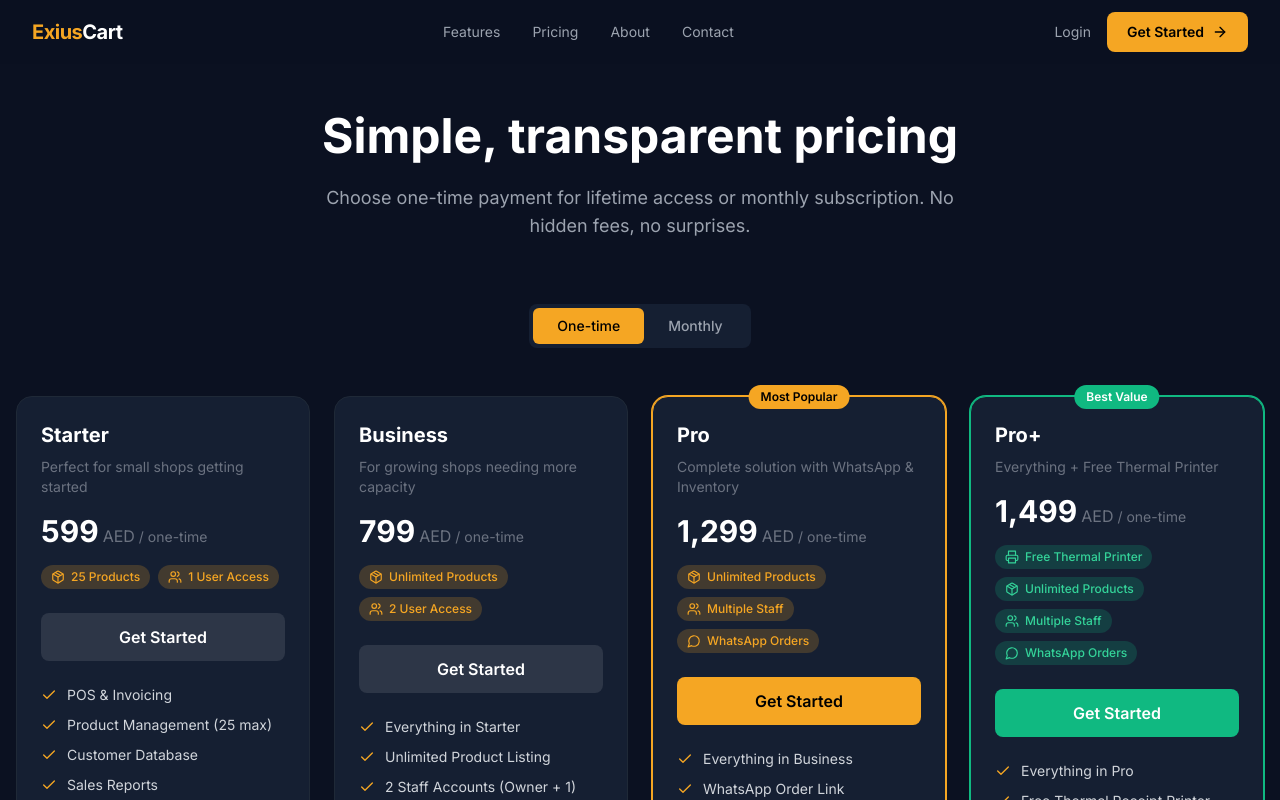
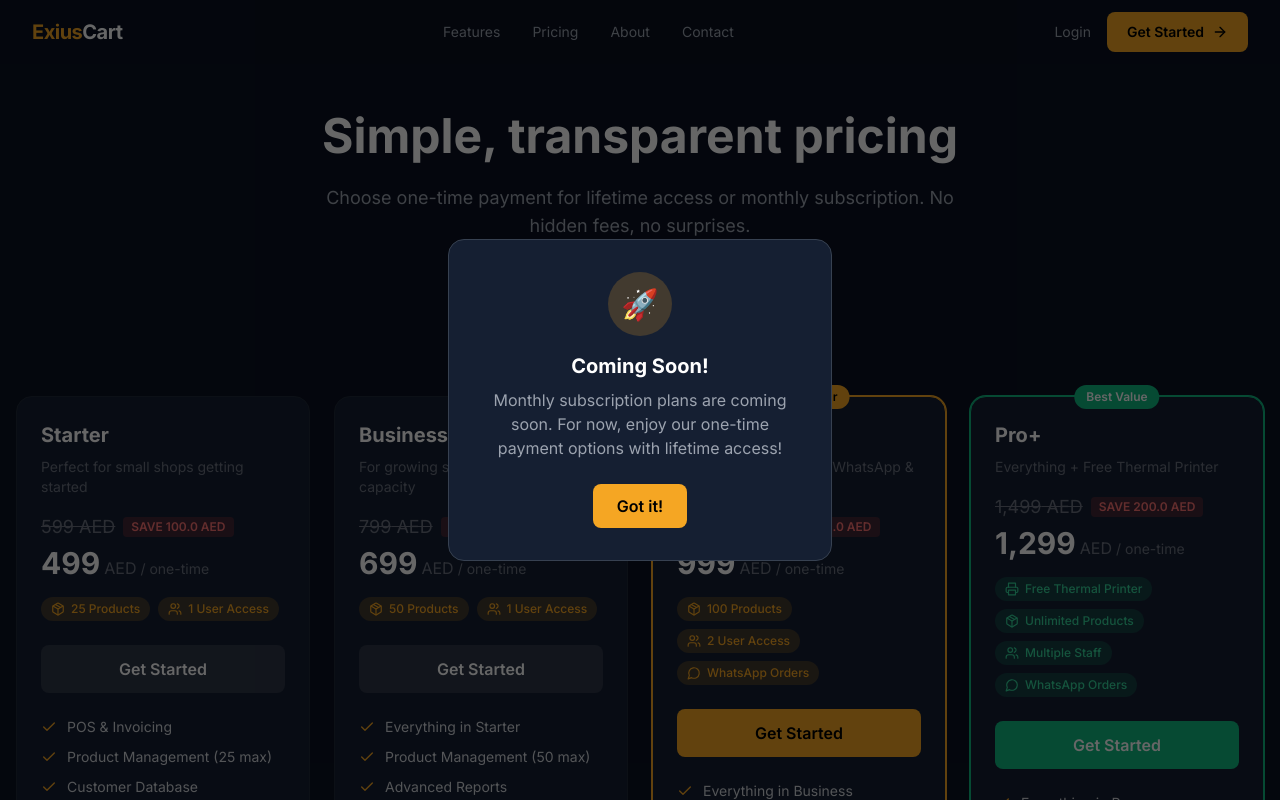
Before and after one commit to mizairyaktharmf/ExiusCart, a Next.js app in the folder apps/exiuscart-website/: page /pricing in a window 1280 px wide. Both pictures are taken after a click on the button "Monthly". Shown: the top 800 px of the page. Built offline with nearby package versions, Linux system fonts and the light colour scheme.

Commit message:
added the discount badge to price tsx

```diff
--- a/apps/exiuscart-website/src/app/pricing/page.tsx
+++ b/apps/exiuscart-website/src/app/pricing/page.tsx
@@ -1,12 +1,38 @@
+'use client';
+
 import Link from 'next/link';
+import { useState } from 'react';
 import { ArrowRight, Check, X, Printer, Users, Package, MessageCircle } from 'lucide-react';
 import { Navbar } from '@/components/layout/navbar';
 import { Footer } from '@/components/layout/footer';
 
 export default function PricingPage() {
+  const [showComingSoon, setShowComingSoon] = useState(false);
+
   return (
     <div className="min-h-screen bg-[#0B1121]">
       <Navbar />
+
+      {/* Coming Soon Modal */}
+      {showComingSoon && (
+        <div className="fixed inset-0 bg-black/60 z-50 flex items-center justify-center p-4" onClick={() => setShowComingSoon(false)}>
+          <div className="bg-[#151F32] rounded-2xl border border-gray-700 p-8 max-w-sm text-center" onClick={(e) => e.stopPropagation()}>
+            <div className="w-16 h-16 bg-[#F5A623]/20 rounded-full flex items-center justify-center mx-auto mb-4">
+              <span className="text-3xl">🚀</span>
+            </div>
+            <h3 className="text-xl font-bold text-white mb-2">Coming Soon!</h3>
+            <p className="text-gray-400 mb-6">
+              Monthly subscription plans are coming soon. For now, enjoy our one-time payment options with lifetime access!
+            </p>
+            <button
+              onClick={() => setShowComingSoon(false)}
+              className="px-6 py-2.5 bg-[#F5A623] hover:bg-[#E09612] text-black font-semibold rounded-lg transition-all"
+            >
+              Got it!
+            </button>
+          </div>
+        </div>
+      )}
 
       {/* Hero */}
       <section className="pt-28 pb-16 px-4">
@@ -30,7 +56,10 @@
               <button className="px-6 py-2 rounded-md bg-[#F5A623] text-black font-medium text-sm">
                 One-time
               </button>
-              <button className="px-6 py-2 rounded-md text-gray-400 font-medium text-sm">
+              <button
+                onClick={() => setShowComingSoon(true)}
+                className="px-6 py-2 rounded-md text-gray-400 font-medium text-sm hover:text-gray-300 transition-colors"
+              >
                 Monthly
               </button>
             </div>
@@ -40,7 +69,8 @@
             {/* Starter */}
             <PricingCard
               name="Starter"
-              price="599"
+              price="499"
+              originalPrice="599"
               period="one-time"
               description="Perfect for small shops getting started"
               highlights={[
@@ -60,24 +90,24 @@
               ]}
               addon={{
                 text: 'Need more staff?',
-                price: '+129 AED/staff',
+                price: '+99 AED/staff',
               }}
             />
 
             {/* Business */}
             <PricingCard
               name="Business"
-              price="799"
+              price="699"
+              originalPrice="799"
               period="one-time"
               description="For growing shops needing more capacity"
               highlights={[
-                { icon: Package, text: 'Unlimited Products' },
-                { icon: Users, text: '2 User Access' },
+                { icon: Package, text: '50 Products' },
+                { icon: Users, text: '1 User Access' },
               ]}
               features={[
                 { text: 'Everything in Starter', included: true },
-                { text: 'Unlimited Product Listing', included: true },
-                { text: '2 Staff Accounts (Owner + 1)', included: true },
+                { text: 'Product Management (50 max)', included: true },
                 { text: 'Advanced Reports', included: true },
                 { text: 'Customer Insights', included: true },
                 { text: 'WhatsApp Orders', included: false },
@@ -87,20 +117,21 @@
               ]}
               addon={{
                 text: 'Need more staff?',
-                price: '+129 AED/staff',
+                price: '+99 AED/staff',
               }}
             />
 
             {/* Pro - Popular */}
             <PricingCard
               name="Pro"
-              price="1,299"
+              price="999"
+              originalPrice="1,199"
               period="one-time"
               description="Complete solution with WhatsApp & Inventory"
               popular
               highlights={[
-                { icon: Package, text: 'Unlimited Products' },
-                { icon: Users, text: 'Multiple Staff' },
+                { icon: Package, text: '100 Products' },
+                { icon: Users, text: '2 User Access' },
                 { icon: MessageCircle, text: 'WhatsApp Orders' },
               ]}
               features={[
@@ -116,14 +147,15 @@
               ]}
               addon={{
                 text: 'Need more staff?',
-                price: '+129 AED/staff',
+                price: '+99 AED/staff',
               }}
             />
 
             {/* Pro+ with Thermal Printer */}
             <PricingCard
               name="Pro+"
-              price="1,499"
+              price="1,299"
+              originalPrice="1,499"
               period="one-time"
               description="Everything + Free Thermal Printer"
               badge="Best Value"
@@ -140,19 +172,11 @@
                 { text: 'Custom Receipt Branding', included: true },
                 { text: 'Printer Setup Support', included: true },
                 { text: 'Unlimited Staff Accounts', included: true },
-                { text: 'Dedicated Account Manager', included: true },
                 { text: 'On-site Setup Assistance', included: true },
                 { text: 'Lifetime Priority Support', included: true },
               ]}
               isProPlus
             />
-          </div>
-
-          {/* Monthly Pricing Note */}
-          <div className="text-center mt-12">
-            <p className="text-gray-500 text-sm">
-              Monthly plans: Starter 59 AED/mo · Business 79 AED/mo · Pro 129 AED/mo · Pro+ 149 AED/mo
-            </p>
           </div>
 
           {/* Add-on Info */}
@@ -162,7 +186,7 @@
               <h3 className="text-white font-semibold">Need Additional Staff?</h3>
             </div>
             <p className="text-gray-400 text-sm">
-              Add extra staff accounts to any plan for just <span className="text-[#F5A623] font-semibold">+129 AED</span> per staff member (one-time).
+              Add extra staff accounts to any plan for just <span className="text-[#F5A623] font-semibold">+99 AED</span> per staff member (one-time).
               Perfect for expanding teams without upgrading your entire plan.
             </p>
           </div>
@@ -279,6 +303,7 @@
 function PricingCard({
   name,
   price,
+  originalPrice,
   period,
   description,
   features,
@@ -290,6 +315,7 @@
 }: {
   name: string;
   price: string;
+  originalPrice?: string;
   period: string;
   description: string;
   features: { text: string; included: boolean }[];
@@ -319,10 +345,18 @@
       <h3 className="text-xl font-bold text-white mb-2">{name}</h3>
       <p className="text-gray-500 text-sm mb-4">{description}</p>
 
-      <div className="flex items-baseline gap-1 mb-4">
-        <span className="text-3xl font-bold text-white">{price}</span>
-        <span className="text-gray-500">AED</span>
-        <span className="text-gray-500 text-sm">/ {period}</span>
+      <div className="mb-4">
+        {originalPrice && (
+          <div className="flex items-center gap-2 mb-1">
+            <span className="text-lg text-gray-500 line-through">{originalPrice} AED</span>
+            <span className="text-xs font-semibold bg-red-500/20 text-red-400 px-2 py-0.5 rounded">SAVE {(parseFloat(originalPrice.replace(',', '')) - parseFloat(price.replace(',', ''))).toFixed(1)} AED</span>
+          </div>
+        )}
+        <div className="flex items-baseline gap-1">
+          <span className="text-3xl font-bold text-white">{price}</span>
+          <span className="text-gray-500">AED</span>
+          <span className="text-gray-500 text-sm">/ {period}</span>
+        </div>
       </div>
 
       {/* Highlights */}
```
